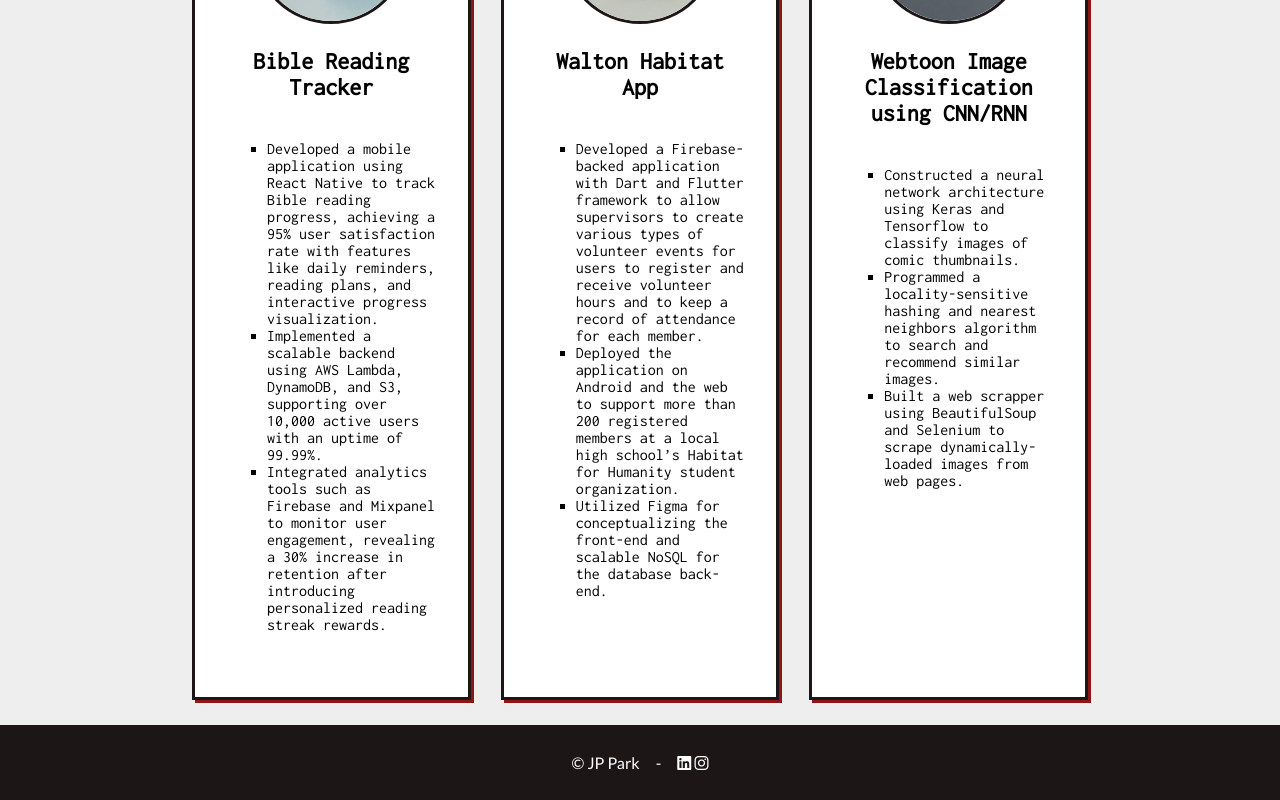
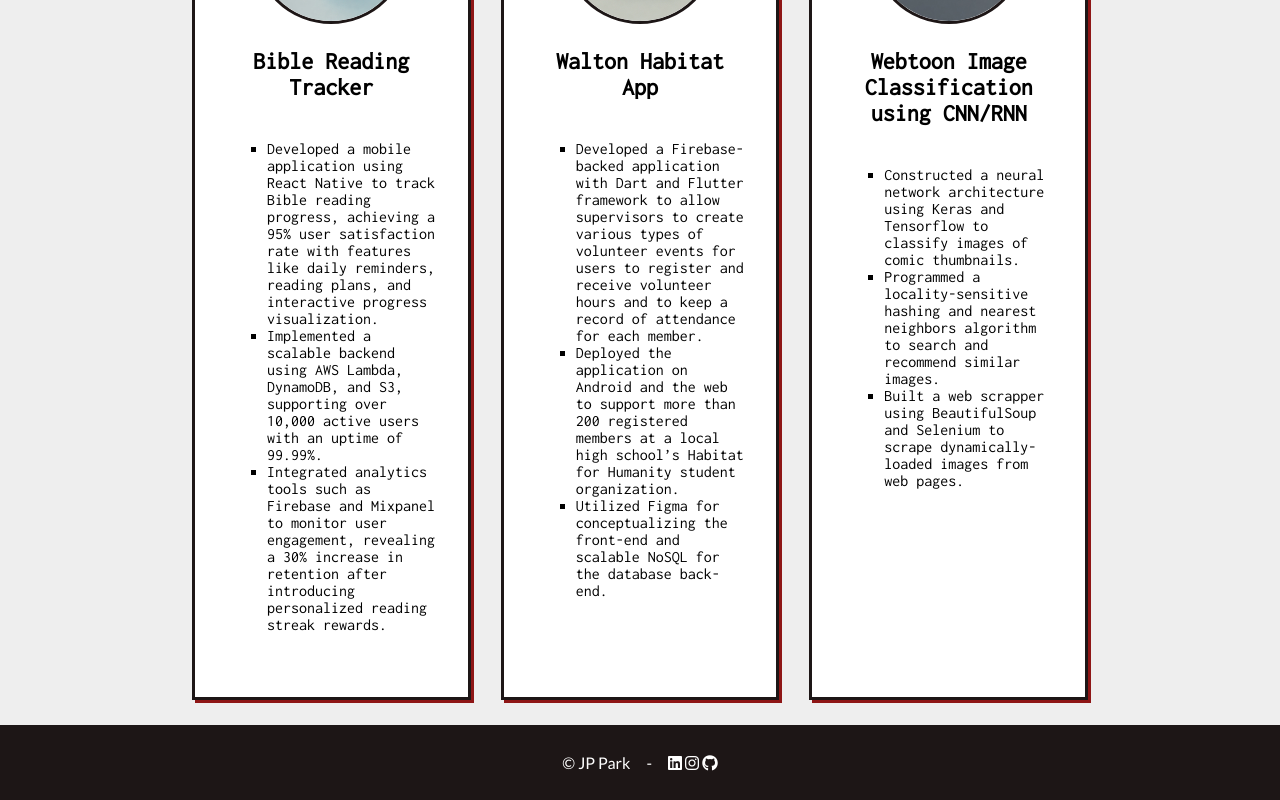
Before and after one commit to JP1128/csci4300-cv, a plain HTML site: page index.html in a window 1280 px wide. Shown: the part 1957-2757 px from the top of the page. Drawn offline with Linux system fonts and the light colour scheme.

Commit message:
Final I think

```diff
--- a/index.html
+++ b/index.html
@@ -97,6 +97,7 @@
             <div>
                 <a href="https://www.linkedin.com/in/jp1128/"><i class="fab fa-linkedin"></i></a>
                 <a href="https://www.instagram.com/jpd.psy/"><i class="fa-brands fa-instagram"></i></a>
+                <a href="https://github.com/JP1128/csci4300-cv"><i class="fa-brands fa-github"></i></a>
             </div>
             </footer>
     </body>
```
